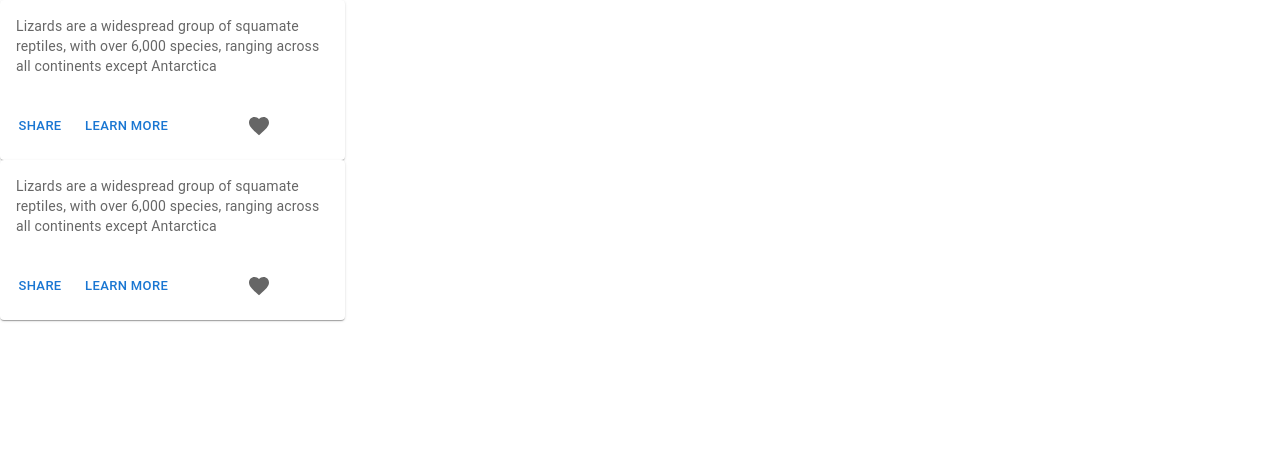
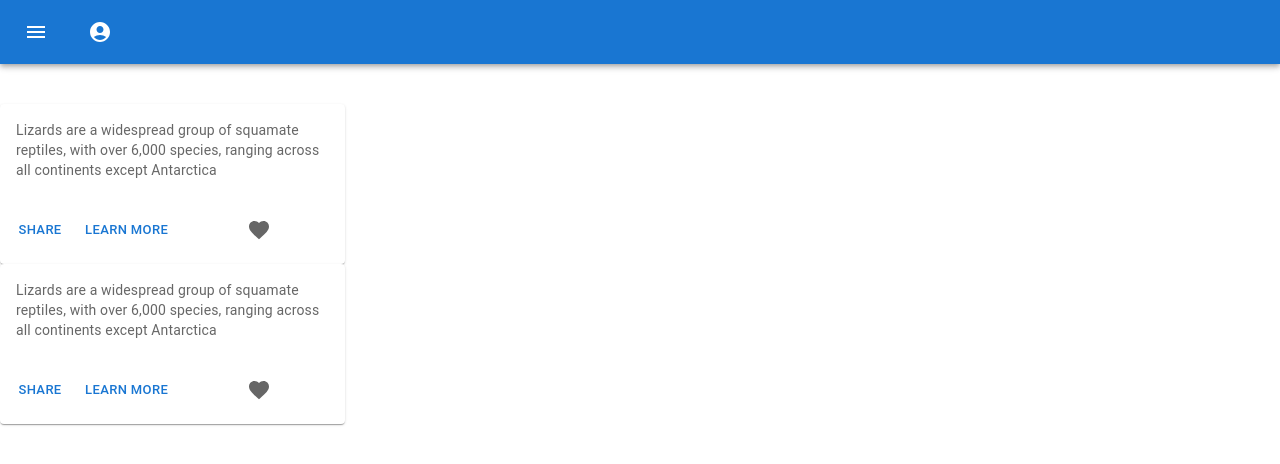
Before and after one commit to twentymurial33/health_vision, a React (Create React App) app in the folder vision/: page / in a window 1280 px wide. Shown: the top 464 px of the page. Built offline with nearby package versions, Linux system fonts and the light colour scheme.

Commit message:
new changes

```diff
--- a/vision/src/components/HomePage.jsx
+++ b/vision/src/components/HomePage.jsx
@@ -2,19 +2,23 @@
 import Box from "@mui/material/Box";
 import BottomNavigationAction from "@mui/material/BottomNavigationAction";
 import FavoriteIcon from "@mui/icons-material/Favorite";
-import LocationOnIcon from "@mui/icons-material/LocationOn";
 import Card from "@mui/material/Card";
 import CardActions from "@mui/material/CardActions";
 import CardContent from "@mui/material/CardContent";
-import CardMedia from "@mui/material/CardMedia";
 import Button from "@mui/material/Button";
 import Typography from "@mui/material/Typography";
+import Navbar from "../shared/Navbar";
 
 export default function HomePage() {
   const [value, setValue] = React.useState(0);
   return (
     <>
-      <Card sx={{ maxWidth: 345 }} className="card_name">
+      <Navbar />
+      <Card
+        sx={{ maxWidth: 345 }}
+        className="card_name"
+        style={{ marginTop: "40px" }}
+      >
         <CardContent>
           <Typography variant="body2" color="text.secondary">
             Lizards are a widespread group of squamate reptiles, with over 6,000
--- a/vision/src/components/SignUp.jsx
+++ b/vision/src/components/SignUp.jsx
@@ -8,6 +8,7 @@
 import { createTheme, ThemeProvider } from "@mui/material/styles";
 import FitnessCenterIcon from "@mui/icons-material/FitnessCenter";
 import IconButton from "@mui/material/IconButton";
+import Profile from "./Profile";
 
 const theme = createTheme();
 const styles = {
@@ -31,6 +32,7 @@
     <ThemeProvider theme={theme}>
       <Container component="main" maxWidth="xs">
         <CssBaseline />
+        <Profile />
         <Box
           sx={{
             marginTop: 8,
--- a/vision/src/shared/Navbar.jsx
+++ b/vision/src/shared/Navbar.jsx
@@ -0,0 +1,73 @@
+import * as React from "react";
+import AppBar from "@mui/material/AppBar";
+import Box from "@mui/material/Box";
+import Toolbar from "@mui/material/Toolbar";
+import IconButton from "@mui/material/IconButton";
+import MenuIcon from "@mui/icons-material/Menu";
+import AccountCircle from "@mui/icons-material/AccountCircle";
+import MenuItem from "@mui/material/MenuItem";
+import Menu from "@mui/material/Menu";
+
+export default function Navbar() {
+  const [auth, setAuth] = React.useState(true);
+  const [anchorEl, setAnchorEl] = React.useState(null);
+
+  const handleMenu = (event) => {
+    setAnchorEl(event.currentTarget);
+  };
+
+  const handleClose = () => {
+    setAnchorEl(null);
+  };
+
+  return (
+    <Box sx={{ flexGrow: 1 }}>
+      <AppBar position="static">
+        <Toolbar>
+          <IconButton
+            size="large"
+            edge="start"
+            color="inherit"
+            aria-label="menu"
+            sx={{ mr: 2 }}
+          >
+            <MenuIcon />
+          </IconButton>
+          {auth && (
+            <div>
+              <IconButton
+                size="large"
+                aria-label="account of current user"
+                aria-controls="menu-appbar"
+                aria-haspopup="true"
+                onClick={handleMenu}
+                color="inherit"
+              >
+                <AccountCircle />
+              </IconButton>
+              <Menu
+                id="menu-appbar"
+                anchorEl={anchorEl}
+                style={{ paddingLeft: "600px" }}
+                anchorOrigin={{
+                  vertical: "top",
+                  horizontal: "left",
+                }}
+                keepMounted
+                transformOrigin={{
+                  vertical: "top",
+                  horizontal: "left",
+                }}
+                open={Boolean(anchorEl)}
+                onClose={handleClose}
+              >
+                <MenuItem onClick={handleClose}>Profile</MenuItem>
+                <MenuItem onClick={handleClose}>My account</MenuItem>
+              </Menu>
+            </div>
+          )}
+        </Toolbar>
+      </AppBar>
+    </Box>
+  );
+}
```
Also changed, not shown: vision/src/components/Profile.jsx (added, +13 -0 lines), vision/api/Favorites.jsx (added), vision/src/components/Profile.css (added), vision/src/shared/Navbar.css (added).
